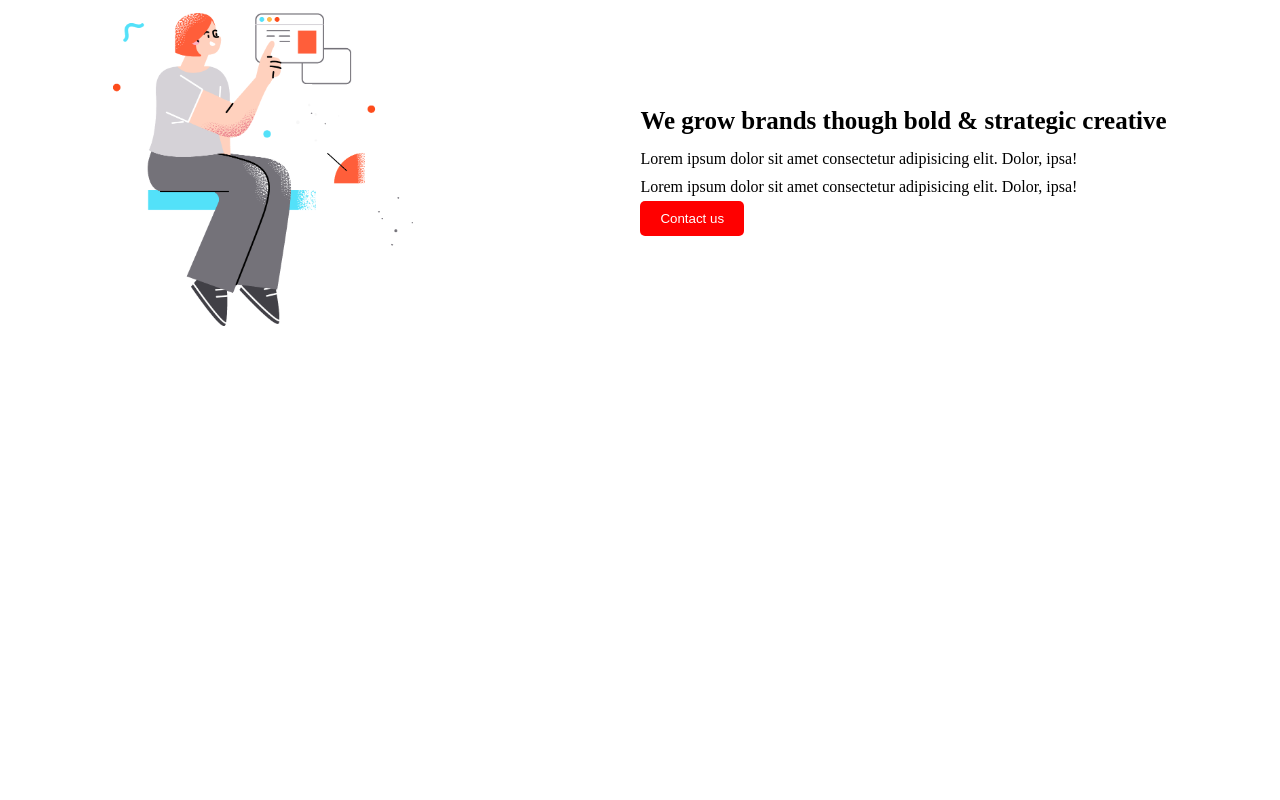
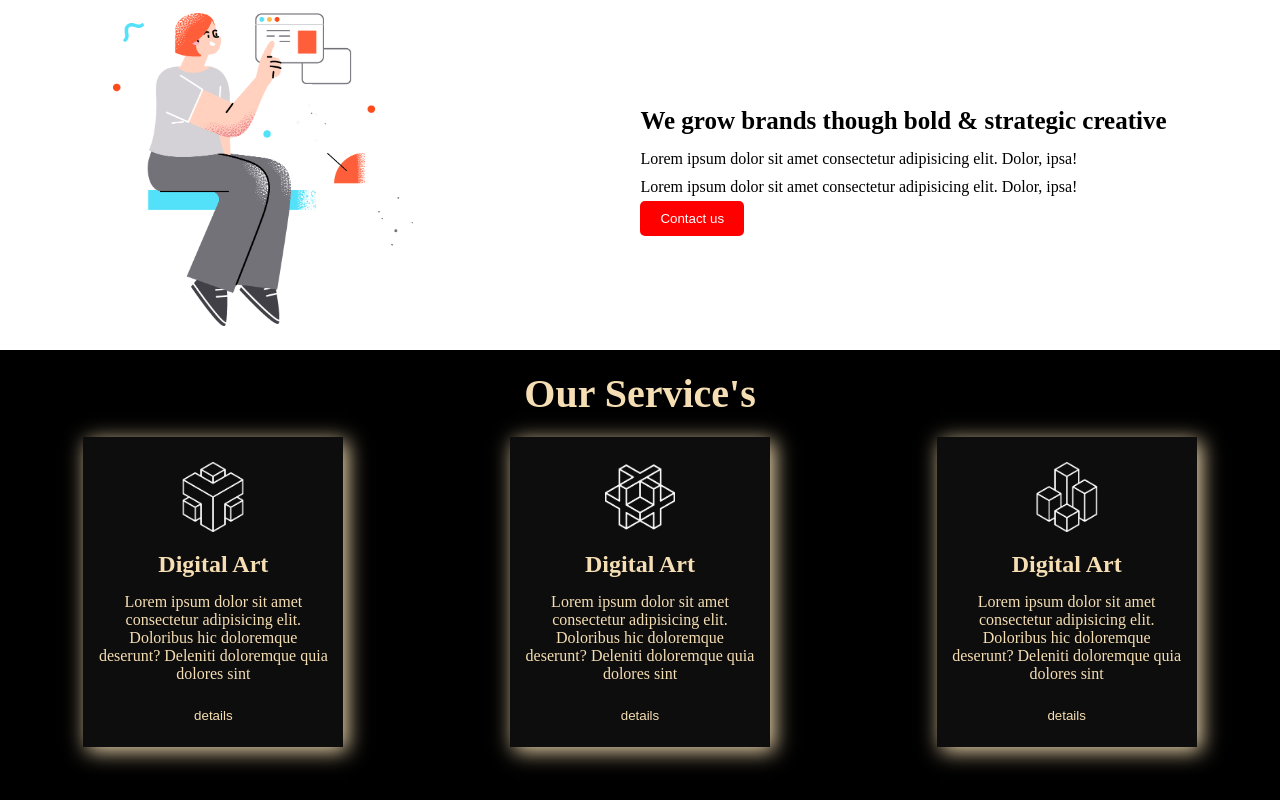
Before and after one commit to SakibAlHasan10/CS-digital-products-repo, a plain HTML site: page text.html in a window 1280 px wide. Shown: the part 947-1747 px from the top of the page. Before the commit the page ends 1277 px from the top, so only its background shows below. Drawn offline with Linux system fonts and the light colour scheme.

Commit message:
Our Servises

```diff
--- a/style.css
+++ b/style.css
@@ -88,3 +88,57 @@ header{
 .about-text p{
     padding: 5px 0px;
 }
+.service{
+    display: flex;
+    justify-content: space-around;
+    align-items: center;
+}
+.service-title{
+    text-align: center;
+    color: wheat;
+    font-size: 40px;
+    padding: 20px 0px;
+    font-weight: 500px;
+}
+.card{
+    color: wheat;
+    text-align: center;
+    padding: 15px;
+    width: 230px;
+    height: 280px;
+    box-shadow: 4px 4px 20px wheat;
+    background-color:black;
+    background-color: rgb(14, 13, 13);
+}
+
+.icon{
+    width: 70px;
+    padding-top: 10px;
+}
+
+.service-container{
+    background-color: black;
+    margin-top: 20px;
+    height: 450px;
+}
+.card h2{
+    padding: 15px 0px;
+
+
+}
+.card p{
+    font-size: 16px;
+    padding-bottom: 15px;
+
+}
+.button1{
+    color: wheat;
+    padding: 10px 20px;
+    background-color:#0E0D0D;
+    border: none;
+    border-radius: 5px;
+    cursor: pointer;
+}
+.button1:hover{
+    background-color: #161410;
+}
--- a/text.html
+++ b/text.html
@@ -53,6 +53,29 @@
                 </div>
             </div>
         </section>
+        <section class="service-container">
+            <h1 class="service-title">Our Service's</h1>
+            <div class="service">
+                <div class="card">
+                    <img class="icon" src="./images/0.png" alt="">
+                    <h2>Digital Art</h2>
+                    <p>Lorem ipsum dolor sit amet consectetur adipisicing elit. Doloribus hic doloremque deserunt? Deleniti doloremque quia dolores sint </p>
+                    <button class="button1"> details  </button>
+                </div>
+                <div class="card">
+                    <img class="icon" src="./images/1.png" alt="">
+                    <h2>Digital Art</h2>
+                    <p>Lorem ipsum dolor sit amet consectetur adipisicing elit. Doloribus hic doloremque deserunt? Deleniti doloremque quia dolores sint </p>
+                    <button class="button1"> details  </button>
+                </div>
+                <div class="card">
+                    <img class="icon" src="./images/2.png" alt="">
+                    <h2>Digital Art</h2>
+                    <p>Lorem ipsum dolor sit amet consectetur adipisicing elit. Doloribus hic doloremque deserunt? Deleniti doloremque quia dolores sint </p>
+                    <button class="button1"> details  </button>
+                </div>
+            </div>
+        </section>
 
     </main>
     <footer>
```
Also changed, not shown: images/0.png (added).
